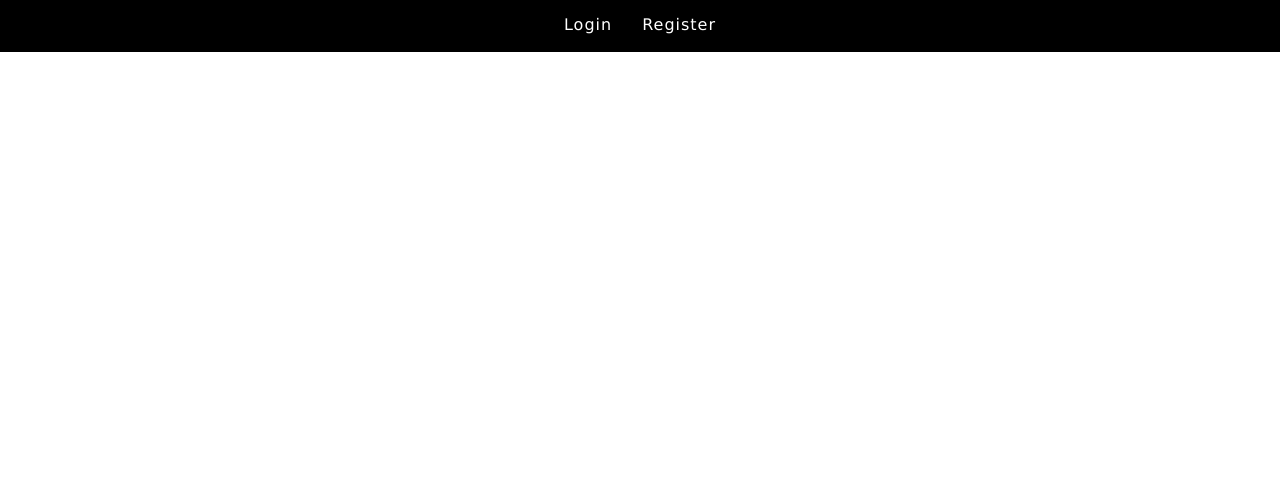
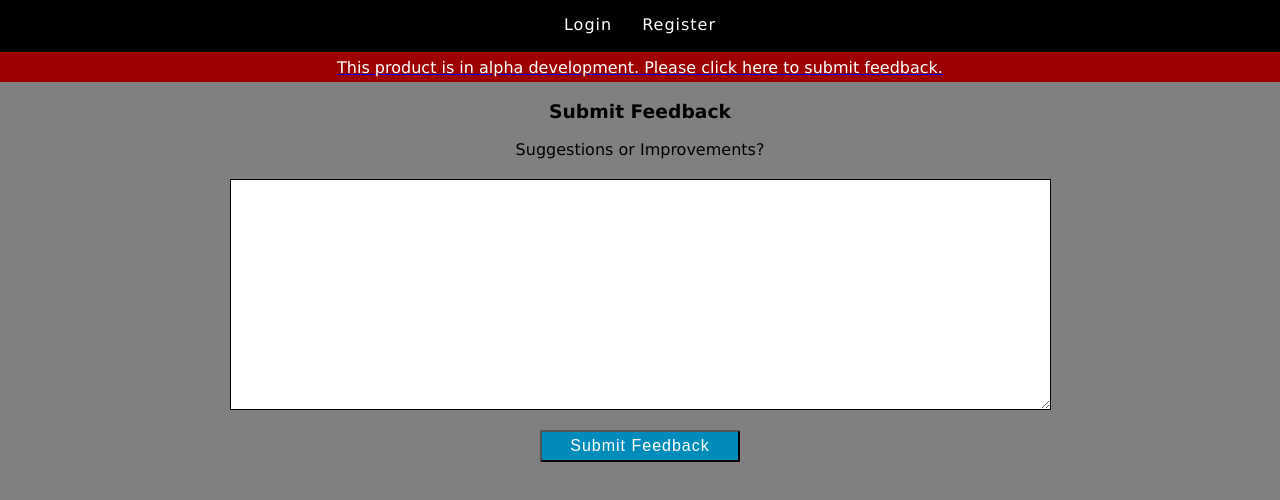
Before and after one commit to Eric-Lingren/inventory-manager, a React (Create React App) app in the folder client/: page /feedback in a window 1280 px wide. Shown: the top 500 px of the page. Built offline with nearby package versions, Linux system fonts and the light colour scheme.

Commit message:
adding to do list on dashboard, front end feeback form, alpha header

```diff
--- a/client/src/App.css
+++ b/client/src/App.css
@@ -1,5 +1,5 @@
 body {
-  /* background-color: gray; */
+  background-color: gray;
   font-family: 'Lucida Sans', 'Lucida Sans Regular', 'Lucida Grande', 'Lucida Sans Unicode', Geneva, Verdana, sans-serif;
   margin: 0;
 }
@@ -99,7 +99,6 @@ option{
 }
 
 
-
 @media(max-width : 450px) {
   .button-delete{
     margin: 0px;
--- a/client/src/App.js
+++ b/client/src/App.js
@@ -8,6 +8,7 @@ import Register from './portal/Register'
 import AdminPortalHome from './portal/adminPortal/AdminPortalHome'
 import ProtectedRoute from './shared/ProtectedRoute'
 import Dashboard from './Dashboard'
+import Feedback from './feedback/Feedback'
 // import AddInventoryHome from './addInventory/AddInventoryHome'
 import ManageInventoryHome from './manageInventory/ManageInventoryHome'
 
@@ -21,6 +22,7 @@ const App = () => {
         <Route exact path='/' component={Home} />
         <Route path='/login' component={Login} />
         <Route path='/register' component={Register} />
+        <Route path='/feedback' component={Feedback} />
         <ProtectedRoute path='/dashboard' component={Dashboard} redirectTo={"/login"} />
         {/* <ProtectedRoute path='/add-inventory' component={AddInventoryHome} redirectTo={"/login"} /> */}
         <ProtectedRoute path='/manage-inventory' component={ManageInventoryHome} redirectTo={"/login"} />
--- a/client/src/Dashboard.js
+++ b/client/src/Dashboard.js
@@ -1,5 +1,4 @@
 import React from 'react';
-// import { Link } from 'react-router-dom';
 
 const Dashboard = () => {
 
@@ -7,6 +6,13 @@ const Dashboard = () => {
         <div>
             <h2> This is the Dashboard </h2>
 
+            <h3> Planned Features : </h3>
+            <p> Nutritional content + calories of all items in Food category in your lists. </p>
+            <p> Email notificaion when upcoming expirations are about to occour </p>
+            <p> Dashboard charts of how frequently your items are used </p>
+            <p> Predictive suggestion of when you are about to run out of something </p>
+
+            <h3> Ideas?  Please submit them. </h3>
         </div>
     );
 }
--- /dev/null
+++ b/client/src/context/FeedbackProvider.js
@@ -0,0 +1,58 @@
+import React, { Component } from 'react'
+import axios from 'axios'
+import validator from 'validator'
+import decode from 'jwt-decode';
+import sanitizeData from '../HelperFunctions/SanitizeData'
+const baseURL = '/feedback'
+
+const FeedbackContext = React.createContext()
+
+class FeedbackProvider extends Component {
+    constructor(){
+        super()
+        this.state = {
+            feedbackInput: ''
+        }
+    }
+
+    //  State data handler for form input
+    handleFeedbackChange = (e) => {
+        const {name, value} = e.target
+        this.setState({ [name]: sanitizeData(value) })
+    }
+
+
+
+
+    handleSubmitFeedback = (e) => {
+        e.preventDefault()
+
+        // axios.post('/auth/login', userInfo)
+        // .then(res => {
+        // .catch (err => {
+        // })
+    }
+
+
+    render(){
+        return (
+            <FeedbackContext.Provider
+                value={{
+                    ...this.state,
+                    handleFeedbackChange: this.handleFeedbackChange,
+                    handleSubmitFeedback: this.handleSubmitFeedback,
+
+                }}>
+                { this.props.children }
+            </FeedbackContext.Provider>
+        )
+    }
+}
+
+export default FeedbackProvider
+
+export const withFeedback = C => props => (
+    <FeedbackContext.Consumer>
+        {value => <C {...props} {...value}/>}
+    </FeedbackContext.Consumer>
+)
--- /dev/null
+++ b/client/src/feedback/Feedback.js
@@ -0,0 +1,29 @@
+import React from 'react';
+import '../App.css'
+import './feedback.css'
+import { withFeedback } from '../context/FeedbackProvider'
+
+const Feedback = ({ handleSubmitFeedback, handleFeedbackChange, feedbackInput } ) => {
+
+
+    return (
+        <div className='feedback-wrapper'>
+            <h3> Submit Feedback </h3>
+            <form className='submit-feedback-form' onSubmit={handleSubmitFeedback}>
+                <label>
+                    Suggestions or Improvements?
+                </label>
+                <textarea
+                    name='feedbackInput'
+                    value={feedbackInput}
+                    onChange={handleFeedbackChange}
+                    cols='100'
+                    rows='15'
+                />
+                <button className='default-button feedback-button'> Submit Feedback </button>
+            </form>
+        </div>
+    );
+}
+
+export default withFeedback(Feedback)
--- /dev/null
+++ b/client/src/feedback/feedback.css
@@ -0,0 +1,30 @@
+.feedback-wrapper{
+    display: flex;
+    flex-direction: column;
+    justify-content: center;
+    align-items: center;
+  }
+  .submit-feedback-form{
+    display: flex;
+    flex-direction: column;
+    justify-content: center;
+    align-items: center;
+    width: 60vw;
+  }
+  textarea{
+      margin: 20px 0 20px 0;
+      border: 1px solid black;
+  }
+  .feedback-button{
+      width: 200px;
+  }
+
+
+  @media(max-width : 450px) {
+    .submit-feedback-form{
+        width: 100vw;
+    }
+    textarea{
+        width: 90vw;
+    }
+  }
--- a/client/src/global/header/Header.js
+++ b/client/src/global/header/Header.js
@@ -1,7 +1,7 @@
 import React, { useEffect } from 'react';
 import './header.css'
 import '../../App.css'
-import { NavLink } from 'react-router-dom';
+import { NavLink, Link } from 'react-router-dom';
 import { withAuth } from '../../context/AuthProvider'
 
 
@@ -32,6 +32,12 @@ const Header = ({ getUserFromToken, user, logOut }) => {
                     </div>
                 </div>
             }
+            <Link to='feedback'>
+                <div className='alpha-header-container'>
+                    <p className='alpha-text'> This product is in alpha development.  Please click here to submit feedback. </p>
+                </div>
+            </Link>
+
         </div>
     );
 }
--- a/client/src/global/header/header.css
+++ b/client/src/global/header/header.css
@@ -33,3 +33,22 @@
 .logout-button{
     border: 1px solid white;
 }
+
+.alpha-header-container{
+    height: 30px;
+    background-color: #9C0000;
+    display: flex;
+    justify-content: center;
+    align-items: center;
+    cursor: pointer;
+}
+.alpha-text{
+    color: #fff;
+}
+
+
+@media(max-width : 450px) {
+    .alpha-header-container{
+        height: 50px;
+    }
+  }
--- a/client/src/index.js
+++ b/client/src/index.js
@@ -6,14 +6,17 @@ import App from './App';
 import AuthProvider from './context/AuthProvider'
 import AdminProvider from './context/AdminProvider'
 import InventoryProvider from './context/InventoryProvider'
+import FeedbackProvider from './context/FeedbackProvider'
 
 ReactDOM.render(
     <AuthProvider>
         <AdminProvider>
             <InventoryProvider>
-                <Router history={createBrowserHistory()}>
-                    <App />
-                </Router>
+                <FeedbackProvider>
+                    <Router history={createBrowserHistory()}>
+                        <App />
+                    </Router>
+                </FeedbackProvider>
             </InventoryProvider>
         </AdminProvider>
     </AuthProvider>
```
